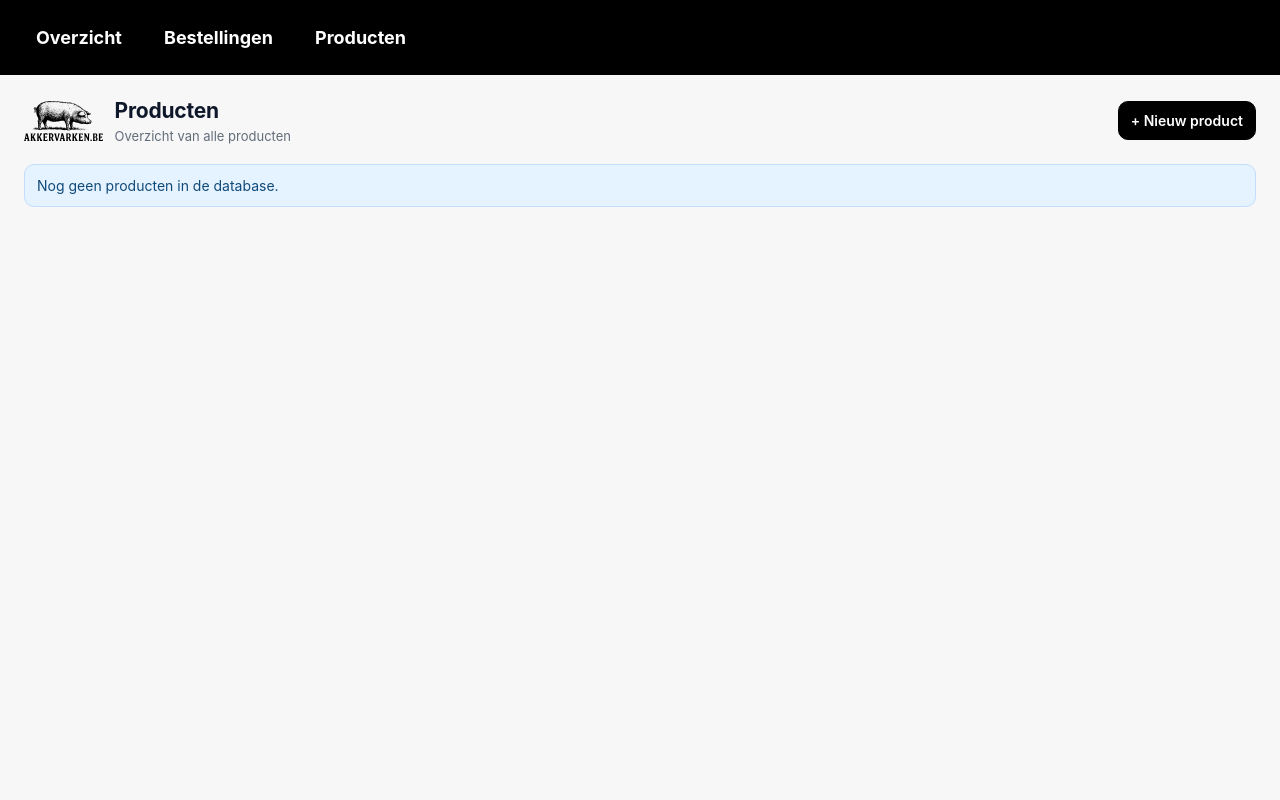
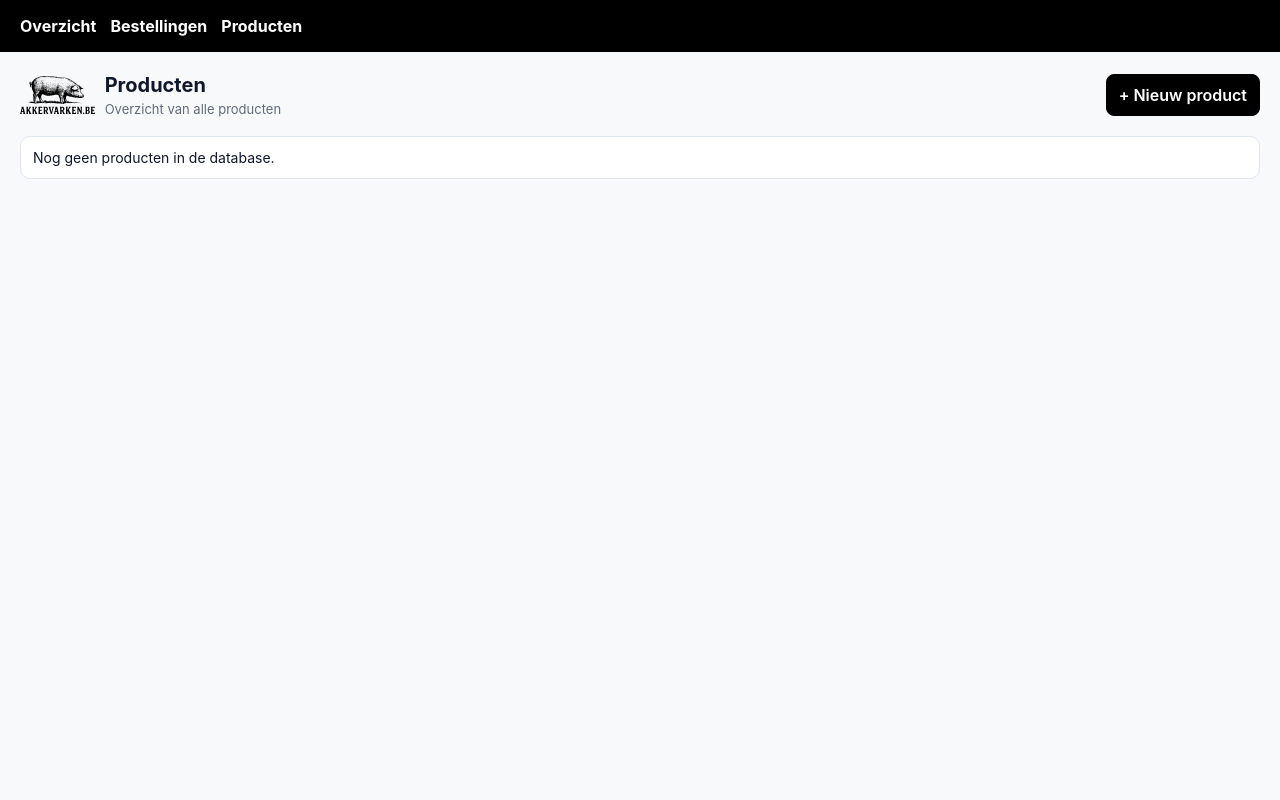
Before and after one commit to mlavaert/akkervarken.be, a FastAPI app: template backend/templates/admin/products.html in a window 1280 px wide. Run offline with FastAPI, Linux system fonts and the light colour scheme; the template is opened without the code that fills it, so the values that code supplies are empty.

Commit message:
Redesign

```diff
--- a/backend/static/admin.css
+++ b/backend/static/admin.css
@@ -1,46 +1,35 @@
 :root {
   color: #0f172a;
-  background: #f7f7f7;
+  background: #f8f9fb;
   font-family: -apple-system, BlinkMacSystemFont, "Segoe UI", sans-serif;
   line-height: 1.5;
 }
 
-* {
-  box-sizing: border-box;
-}
+* { box-sizing: border-box; }
 
 body {
   margin: 0;
-  padding: 0 24px 24px;
-  background: #f7f7f7;
-  min-height: 100vh;
+  padding: 0 20px 24px;
+  background: #f8f9fb;
 }
 
-a {
-  color: inherit;
-}
+a { color: inherit; }
 
 .top-nav {
-  margin: 0 -24px 20px;
-  padding: 16px 24px;
+  margin: 0 -20px 18px;
+  padding: 14px 20px;
   background: #000;
   display: flex;
-  gap: 18px;
-  align-items: center;
+  gap: 14px;
 }
 
 .top-nav a {
   color: #fff;
   text-decoration: none;
   font-weight: 700;
-  font-size: 18px;
-  padding: 8px 12px;
 }
 
-.page {
-  width: 100%;
-  margin: 0 auto;
-}
+.page { width: 100%; margin: 0 auto; }
 
 header {
   display: flex;
@@ -48,288 +37,77 @@
   align-items: center;
   justify-content: space-between;
   gap: 12px;
-  margin-bottom: 18px;
+  margin-bottom: 16px;
 }
 
-.brand {
-  display: flex;
-  align-items: center;
-  gap: 12px;
-}
+.brand { display: flex; align-items: center; gap: 10px; }
+.brand img { height: 38px; }
+h1 { margin: 0; font-size: 20px; font-weight: 700; }
+.meta { color: #606b78; font-size: 13px; }
 
-.brand img {
-  height: 40px;
-}
-
-h1 {
-  margin: 0;
-  font-size: 21px;
-  font-weight: 700;
-  letter-spacing: -0.01em;
-}
-
-.meta-line {
-  color: #626d7a;
-  font-size: 13px;
-}
-
-.actions {
-  display: flex;
-  gap: 10px;
-  align-items: center;
-}
-
-.link-btn {
+.btn {
+  display: inline-block;
+  padding: 8px 12px;
+  border: 1px solid #cfd5dd;
+  border-radius: 8px;
+  background: #fff;
   text-decoration: none;
-  border: 1px solid #d4d9e0;
-  border-radius: 10px;
-  padding: 8px 12px;
-  background: #fff;
-  font-weight: 600;
-  color: #0f172a;
-  font-size: 14px;
-}
-
-.link-btn.primary {
-  background: #000;
-  color: #fff;
-  border-color: #000;
-}
-
-.icon-btn {
-  width: 38px;
-  height: 38px;
-  display: inline-flex;
-  align-items: center;
-  justify-content: center;
-  border-radius: 10px;
-  border: 1px solid #d4d9e0;
-  background: #fff;
-  cursor: pointer;
-  font-size: 16px;
-}
-
-.icon-btn.danger {
-  background: #fef2f2;
-  border-color: #fbcfd0;
-  color: #b91c1c;
-}
-
-.sr-only {
-  position: absolute;
-  width: 1px;
-  height: 1px;
-  padding: 0;
-  margin: -1px;
-  overflow: hidden;
-  clip: rect(0, 0, 0, 0);
-  border: 0;
-}
-
-form {
-  display: grid;
-  gap: 10px;
-}
-
-label {
-  font-size: 13px;
   color: #0f172a;
   font-weight: 600;
 }
 
-input,
-textarea,
-select {
-  width: 100%;
-  border: 1px solid #d4d9e0;
-  border-radius: 10px;
-  padding: 8px 10px;
-  background: #fff;
-  font-size: 14px;
-  color: #0f172a;
+.btn.primary { background: #000; color: #fff; border-color: #000; }
+
+.icon-btn {
+  width: 36px; height: 36px;
+  display: inline-flex; align-items: center; justify-content: center;
+  border: 1px solid #cfd5dd; border-radius: 8px;
+  background: #fff; cursor: pointer; font-size: 15px;
 }
+.icon-btn.danger { background: #fef2f2; border-color: #fbcfd0; color: #b91c1c; }
+.sr-only { position: absolute; width: 1px; height: 1px; padding: 0; margin: -1px; overflow: hidden; clip: rect(0,0,0,0); border: 0; }
 
-textarea {
-  resize: vertical;
+form { display: grid; gap: 10px; }
+label { font-size: 13px; font-weight: 600; color: #0f172a; }
+input, textarea, select {
+  width: 100%; padding: 8px 10px;
+  border: 1px solid #cfd5dd; border-radius: 8px;
+  background: #fff; font-size: 14px; color: #0f172a;
 }
+textarea { resize: vertical; }
+.row { display: grid; grid-template-columns: repeat(auto-fit, minmax(160px, 1fr)); gap: 10px; }
 
-.row {
-  display: grid;
-  grid-template-columns: repeat(auto-fit, minmax(160px, 1fr));
-  gap: 10px;
-}
-
-.notice {
-  padding: 10px 12px;
-  border-radius: 10px;
-  margin-bottom: 14px;
-  font-size: 14px;
-  border: 1px solid #e0e5eb;
-  background: #fff;
-  color: #0f172a;
-}
-
-.notice--success {
-  background: #edfdf3;
-  border-color: #c9f4d9;
-  color: #17653b;
-}
-
-.notice--info {
-  background: #e5f2ff;
-  border-color: #c2defc;
-  color: #114b7a;
-}
+.notice { padding: 10px 12px; border-radius: 10px; border: 1px solid #e0e6ed; background: #fff; font-size: 14px; }
+.notice.success { background: #edfdf3; border-color: #c9f4d9; color: #17653b; }
+.notice.info { background: #e5f2ff; border-color: #c2defc; color: #114b7a; }
 
 .card {
   background: #fff;
-  border: 1px solid #e0e5eb;
+  border: 1px solid #e0e6ed;
   border-radius: 12px;
   padding: 14px;
-  box-shadow: 0 4px 16px rgba(17, 24, 39, 0.05);
+  box-shadow: 0 3px 12px rgba(15, 23, 42, 0.05);
 }
+.card h2 { margin: 0 0 6px 0; font-size: 16px; }
 
-.card h2 {
-  margin: 0 0 6px 0;
-  font-size: 16px;
-}
+.orders, .product-list { display: grid; gap: 12px; }
+.card-header { display: flex; flex-wrap: wrap; justify-content: space-between; gap: 10px; margin-bottom: 8px; }
+.status-form { display: flex; gap: 8px; align-items: center; flex-wrap: wrap; }
+.tag { display: inline-block; padding: 4px 8px; border-radius: 10px; border: 1px solid #d8e2ec; background: #f3f6fb; font-size: 12px; }
 
-.orders {
-  display: grid;
-  gap: 12px;
-}
+.info-row { display: grid; grid-template-columns: repeat(auto-fit, minmax(220px,1fr)); gap: 8px; margin-bottom: 10px; }
+.info-box { padding: 10px 12px; border: 1px solid #e0e6ed; border-radius: 10px; background: #f9fafb; font-size: 13px; }
 
-.card-header {
-  display: flex;
-  flex-wrap: wrap;
-  justify-content: space-between;
-  gap: 10px;
-  margin-bottom: 10px;
-}
+.items { border: 1px solid #e0e6ed; border-radius: 10px; padding: 8px 10px; background: #fff; }
+.item-row { display: flex; justify-content: space-between; gap: 10px; padding: 6px 0; border-bottom: 1px solid #eef2f7; font-size: 14px; }
+.item-row:last-child { border-bottom: none; }
+.item-name { font-weight: 600; }
+.notes { font-size: 13px; padding: 8px 10px; border-radius: 8px; background: #f6f7fb; border: 1px dashed #cbd5e1; }
 
-.order-meta {
-  display: flex;
-  flex-direction: column;
-  gap: 4px;
-}
-
-.order-id {
-  font-weight: 700;
-  font-size: 16px;
-}
-
-.status-form {
-  display: flex;
-  gap: 8px;
-  align-items: center;
-  flex-wrap: wrap;
-}
-
-.status-chip {
-  display: inline-flex;
-  align-items: center;
-  padding: 4px 8px;
-  border-radius: 999px;
-  background: #f1f5f9;
-  color: #0f172a;
-  font-size: 12px;
-  font-weight: 600;
-}
-
-.meta-grid {
-  display: grid;
-  grid-template-columns: repeat(auto-fit, minmax(220px, 1fr));
-  gap: 8px;
-  margin-bottom: 10px;
-}
-
-.meta-pill {
-  padding: 10px 12px;
-  border: 1px solid #e0e5eb;
-  border-radius: 10px;
-  background: #f8fafc;
-  font-size: 13px;
-}
-
-.items {
-  border: 1px solid #e0e5eb;
-  border-radius: 12px;
-  padding: 8px 10px;
-  background: #fcfdff;
-  margin-bottom: 8px;
-}
-
-.item-row {
-  display: flex;
-  justify-content: space-between;
-  gap: 10px;
-  padding: 6px 0;
-  border-bottom: 1px solid #eef2f7;
-  font-size: 14px;
-}
-
-.item-row:last-child {
-  border-bottom: none;
-}
-
-.item-name {
-  font-weight: 600;
-}
-
-.notes {
-  font-size: 13px;
-  color: #0f172a;
-  padding: 8px 10px;
-  border-radius: 8px;
-  background: #f6f7fb;
-  border: 1px dashed #cbd5e1;
-}
-
-.product-list {
-  display: grid;
-  grid-template-columns: repeat(auto-fit, minmax(320px, 1fr));
-  gap: 12px;
-}
-
-.product-card {
-  border: 1px solid #e0e5eb;
-  border-radius: 12px;
-  padding: 12px;
-  background: #fff;
-}
-
-.product-header {
-  display: flex;
-  justify-content: space-between;
-  align-items: center;
-  gap: 10px;
-  margin-bottom: 4px;
-}
-
-.pill {
-  display: inline-flex;
-  align-items: center;
-  gap: 6px;
-  padding: 4px 8px;
-  border-radius: 999px;
-  background: #ecfeff;
-  color: #0f172a;
-  font-size: 12px;
-  border: 1px solid #a5f3fc;
-}
-
-.slug-pill {
-  display: inline-flex;
-  margin-top: 8px;
-}
+.product-card { border: 1px solid #e0e6ed; border-radius: 12px; padding: 12px; background: #fff; }
+.product-header { display: flex; justify-content: space-between; align-items: center; gap: 10px; }
 
 @media (max-width: 720px) {
-  body {
-    padding: 0 16px 16px;
-  }
-
-  .top-nav {
-    margin: 0 -16px 14px;
-    padding: 12px 16px;
-  }
+  body { padding: 0 14px 16px; }
+  .top-nav { margin: 0 -14px 14px; padding: 12px 14px; }
 }
--- a/backend/templates/admin/product_form.html
+++ b/backend/templates/admin/product_form.html
@@ -18,7 +18,7 @@
         <img src="https://akkervarken.be/img/logo.svg" alt="Akkervarken logo" loading="lazy">
         <div>
           <h1>{% if mode == 'edit' %}Product bewerken{% else %}Nieuw product{% endif %}</h1>
-          <div class="meta-line">
+          <div class="meta">
             {% if mode == 'edit' %}Pas productdetails aan{% else %}Voeg een nieuw product toe{% endif %}
           </div>
         </div>
@@ -70,8 +70,8 @@
         <input id="image" name="image" placeholder="/img/voorbeeld.jpg" value="{{ product.image or '' }}">
 
         <div class="actions">
-          <button type="submit" class="primary">{% if mode == 'edit' %}Opslaan{% else %}Product aanmaken{% endif %}</button>
-          <a class="nav-link" href="/admin/products">Annuleren</a>
+          <button type="submit" class="btn primary">{% if mode == 'edit' %}Opslaan{% else %}Product aanmaken{% endif %}</button>
+          <a class="btn" href="/admin/products">Annuleren</a>
         </div>
       </form>
     </section>
--- a/backend/templates/admin/products.html
+++ b/backend/templates/admin/products.html
@@ -18,11 +18,11 @@
         <img src="https://akkervarken.be/img/logo.svg" alt="Akkervarken logo" loading="lazy">
         <div>
           <h1>Producten</h1>
-          <div class="meta-line">Overzicht van alle producten</div>
+          <div class="meta">Overzicht van alle producten</div>
         </div>
       </div>
       <div class="actions">
-        <a class="link-btn primary" href="/admin/products/new">+ Nieuw product</a>
+        <a class="btn primary" href="/admin/products/new">+ Nieuw product</a>
       </div>
     </header>
 
@@ -51,15 +51,15 @@
               </button>
             </div>
           </div>
-          <div class="meta-line">€{{ '%.2f'|format(product.price) }} · {{ product.weight_display }}</div>
-          <div class="meta-line">
+          <div class="meta">€{{ '%.2f'|format(product.price) }} · {{ product.weight_display }}</div>
+          <div class="meta">
             Verpakking: {% if product.packaging_pieces %}{{ product.packaging_pieces }} stuks{% else %}n.v.t.{% endif %}
             {% if product.unit_grams %} · ±{{ product.unit_grams }}g/stuk{% endif %}
           </div>
-          <div class="pill slug-pill">{{ product.slug }}</div>
+          <div class="tag">{{ product.slug }}</div>
           <p>{{ product.description }}</p>
           {% if product.ingredients %}
-            <div class="meta-line">Ingrediënten: {{ product.ingredients }}</div>
+            <div class="meta">Ingrediënten: {{ product.ingredients }}</div>
           {% endif %}
         </article>
       {% else %}
```
Also changed, not shown: backend/templates/admin/orders.html (+5 -5 lines).
